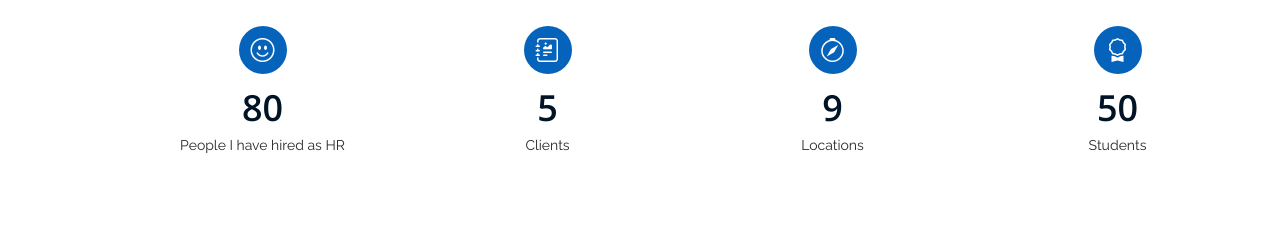
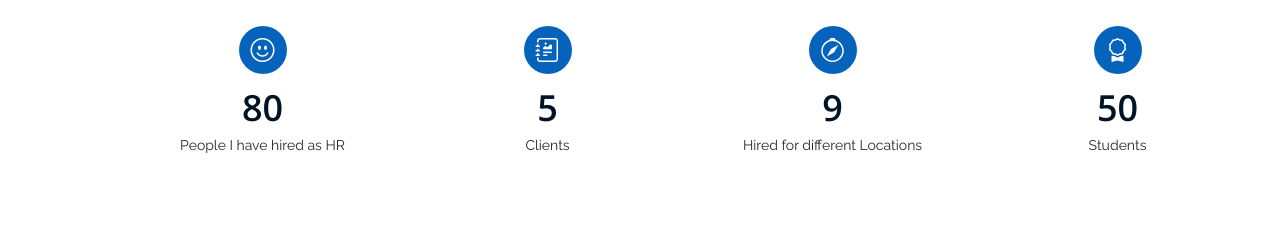
Before and after one commit to ShrutiP18/ShrutiP18.github.io, a plain HTML site: page index.html in a window 1280 px wide. Shown: the part 1580-1805 px from the top of the page. Drawn offline with nearby package versions, Linux system fonts and the light colour scheme.

Commit message:
code refactor

```diff
--- a/index.html
+++ b/index.html
@@ -146,7 +146,7 @@
             <div class="count-box">
               <i class="bi bi-compass"></i>
               <span data-purecounter-start="0" data-purecounter-end="9" data-purecounter-duration="1" class="purecounter"></span>
-              <p>Locations</p>
+              <p>Hired for different Locations</p>
             </div>
           </div>
 
```
